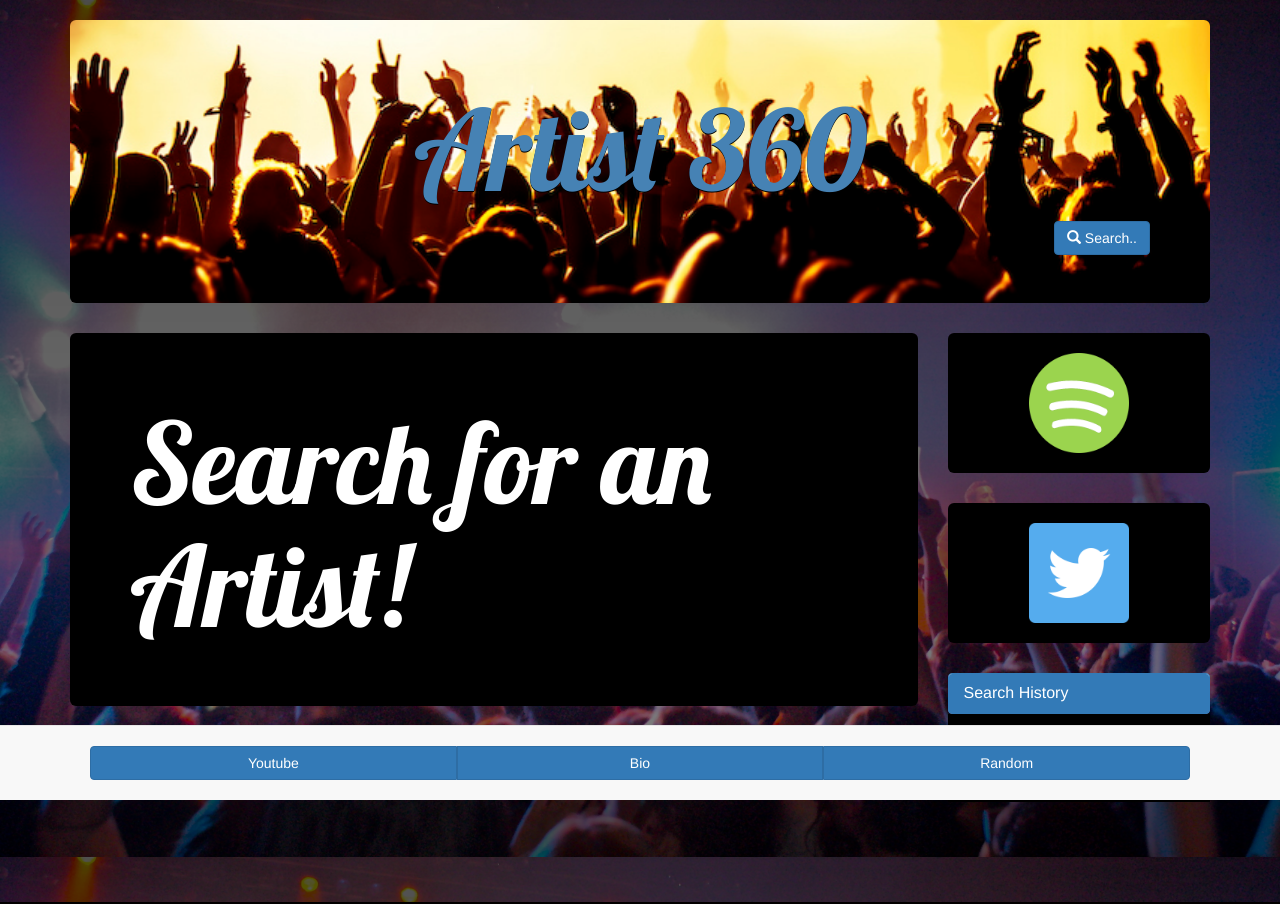
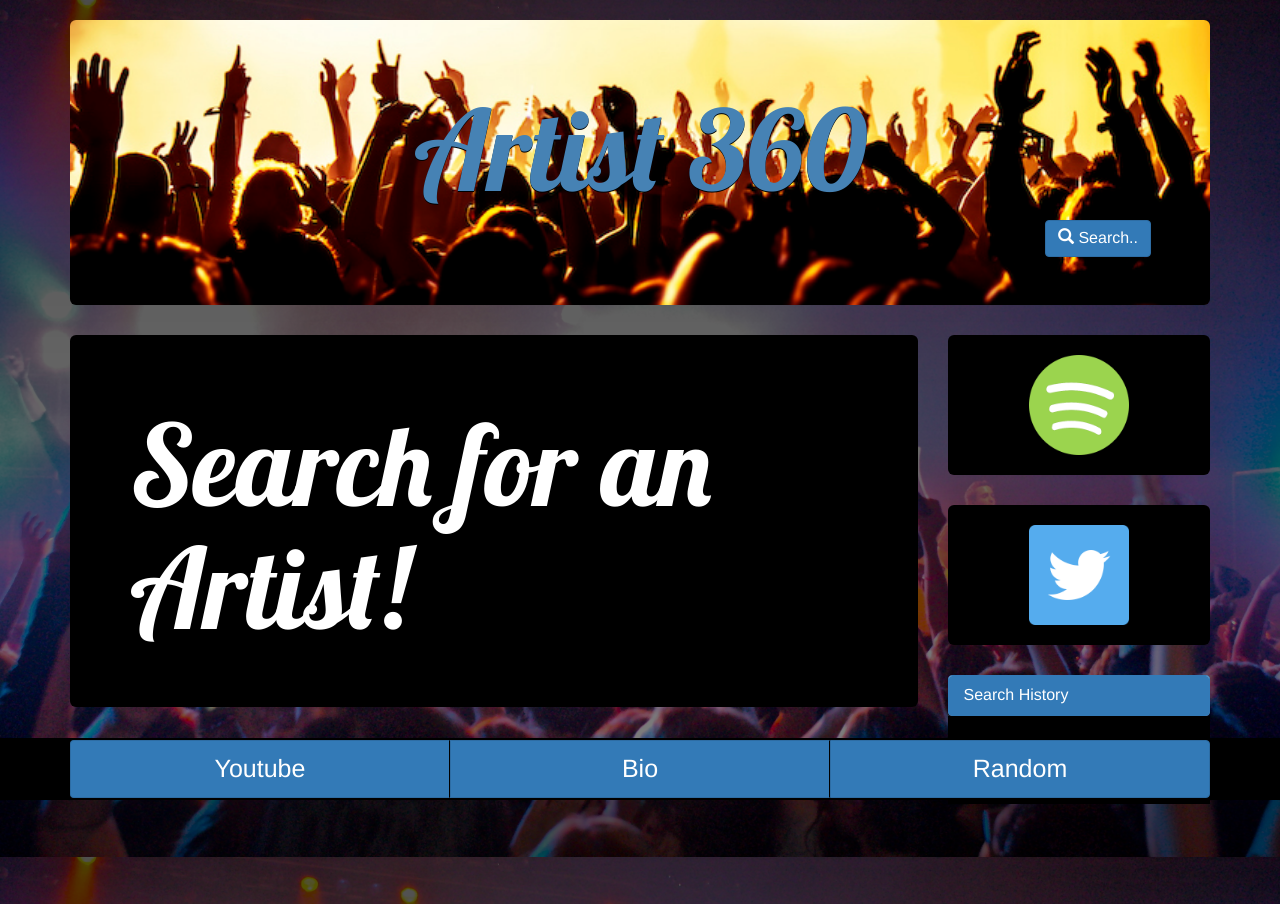
Before and after one commit to paulrld/Artist-360-Bootcamp-Project-1, a PHP site: page / in a window 1280 px wide. Run offline with PHP 8.4, Linux system fonts and the light colour scheme; lists and menus that the app fills with data are empty; some libraries are stand-ins or nearby versions.

Commit message:
more styling

```diff
--- a/assets/css/style.css
+++ b/assets/css/style.css
@@ -8,6 +8,7 @@ body {
 	  url("../images/concert.jpg");
 	background-size: cover;
 	background-attachment: fixed;
+	background-color: black;
 
 }
 
@@ -59,22 +60,51 @@ body {
 }
 
 button {
+	margin: -1px;
+
 	/*display: inline-block;
 	padding: 13px !important;*/
 
 }
 
+#youtube-button {
+	font-size: 25px !important;
+	padding: 10px;
+	border-right: 1px solid black !important;
+
+}
+
+#bio-button {
+	font-size: 25px !important;
+	padding: 10px;
+	border-right: 1px solid black !important;
+
+}
+
+#random-button {
+	font-size: 25px !important;
+	padding: 10px;
+
+}
+
 #footer-buttons {
-	padding: 20px;
+	/*padding: 20px;*/
 }
 
 #search-button {
+	font-size: 16px;
 	float: right;
 
 	/*color: black;*/
 	/*background-color: transparent;
 	border: transparent;*/
 
+}
+
+#footer {
+	background-color: black;
+	padding: 2px;
+	border-top: 1px solid black;
 }
 
 #footer-spacing {
```
